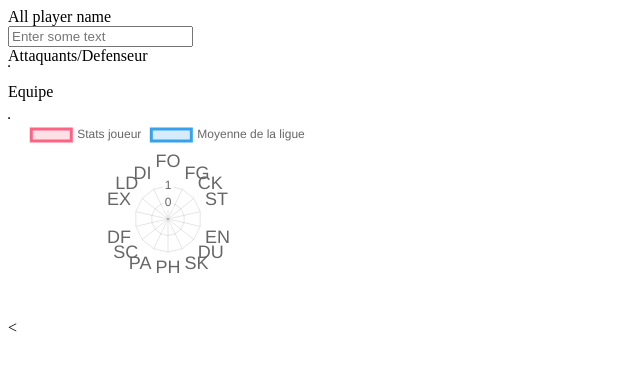
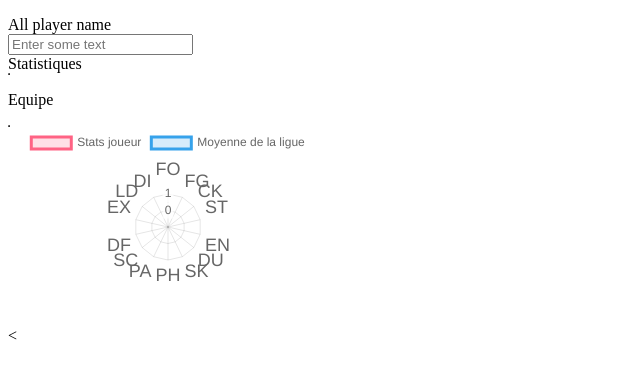
Before and after one commit to MikaelBrassard99/simu-ashl, a Flask app: template template/allStats.html in a window 1280 px wide. Shown: the top 379 px of the page, without its empty margins (0-640 px from the left). Run offline with Flask 3, Linux system fonts and the light colour scheme; the template is opened without the code that fills it, so the values that code supplies are empty; some libraries are stand-ins or nearby versions.

Commit message:
add color td to player stats +/-

```diff
--- a/static/script.js
+++ b/static/script.js
@@ -212,17 +212,22 @@ function updateRadarChart(avg_league_stat_def, avg_league_stat_fwd) {
         if (chart_playerSelStat.PosD == "True") {
           newValueTd =
             "(" + Math.round(valueOfPlayerSelectOV - valueAvgDef) + ")";
+          if((valueOfPlayerSelectOV - valueAvgDef)<0){document.getElementById(i + "_diff").style.color = "red";}
+          else{document.getElementById(i + "_diff").style.color = "green";}
         } else {
           newValueTd =
             "(" + Math.round(valueOfPlayerSelectOV - valueAvgOff) + ")";
+          if((valueOfPlayerSelectOV - valueAvgOff)<0){document.getElementById(i + "_diff").style.color = "red";}
+          else{document.getElementById(i + "_diff").style.color = "green";}
         }
         document.getElementById(i).innerHTML = valueOfPlayerSelectOV;
+
         document.getElementById(i + "_diff").innerHTML = newValueTd;
         document.getElementById(i + "_team").innerHTML = Math.round(valueOfPlayersTeamSelectOV);
-        console.log(chart_playerSelStat.PosD);
       }
     }
-    document.getElementById("Test").innerHTML = chart_playerTeamName;
+    document.getElementById("PlayerName").innerHTML = chart_playerStatName;
+    document.getElementById("TeamName").innerHTML = chart_playerTeamName;
     playerChart.data.labels = chart_labels;
     playerChart.data.datasets[0].label = chart_playerStatName;
     playerChart.data.datasets[0].data = chart_playerSelStatFiltered;
--- a/template/allStats.html
+++ b/template/allStats.html
@@ -17,6 +17,7 @@
 </head>
 
 <body>
+    <p id="PlayerName"></p>
     <table>
         <!-- drop down player select -->
         <div class="table-wrap">
@@ -37,7 +38,7 @@
         <!-- stats gen off/def, repopulate tds when playerSelcted change -->
         <div class="table-wrap">
 
-            <head>Attaquants/Defenseur</head>
+            <head>Statistiques</head>
             <table border="1" class="sortable">
                 <thead>
                     <tr>
@@ -112,7 +113,7 @@
         <!-- stats gen team -->
         <div class="table-wrap">
 
-            <p id="Test">Equipe</p>
+            <p id="TeamName">Equipe</p>
             <table border="1" class="sortable">
                 <thead>
                     <tr>
```
